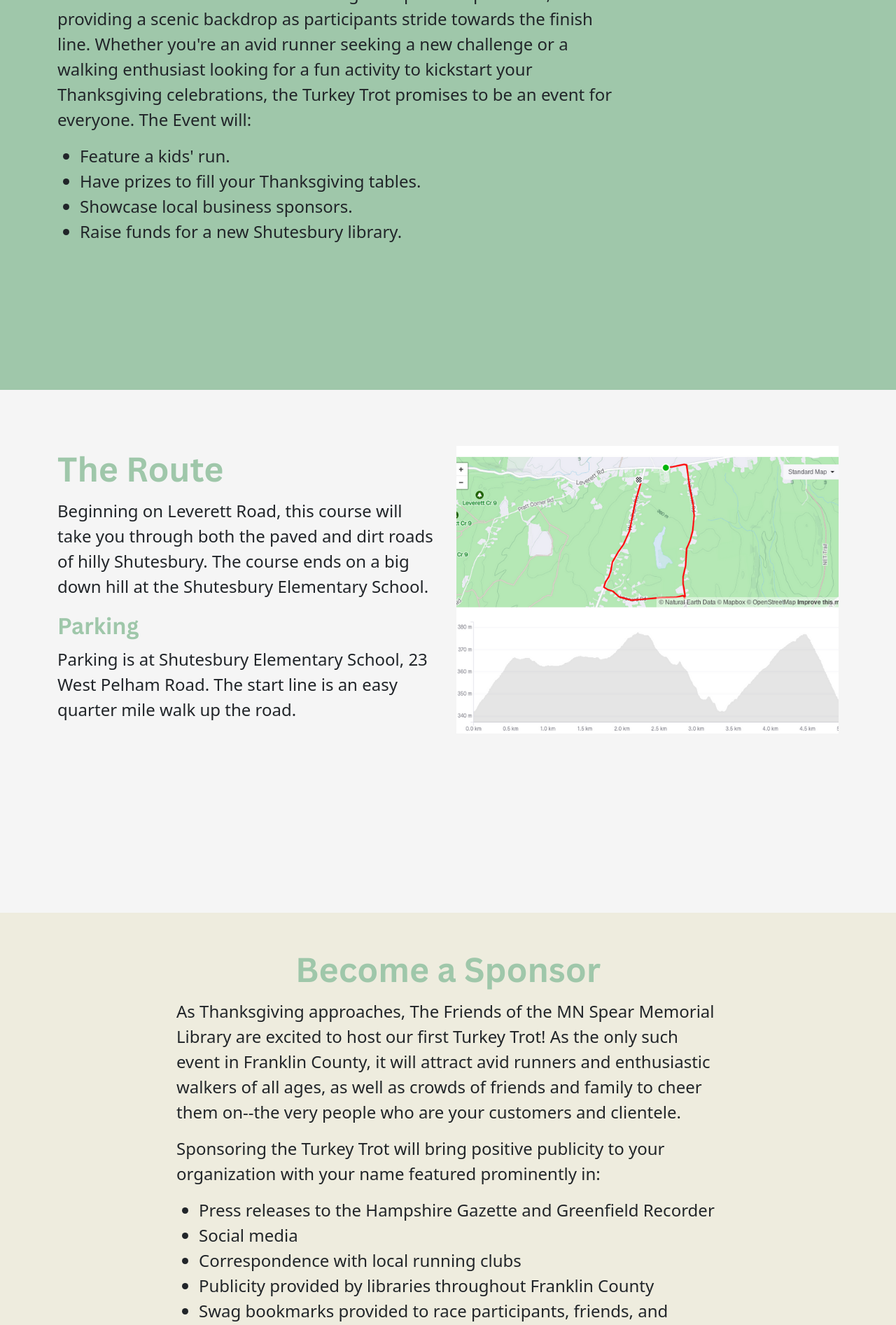
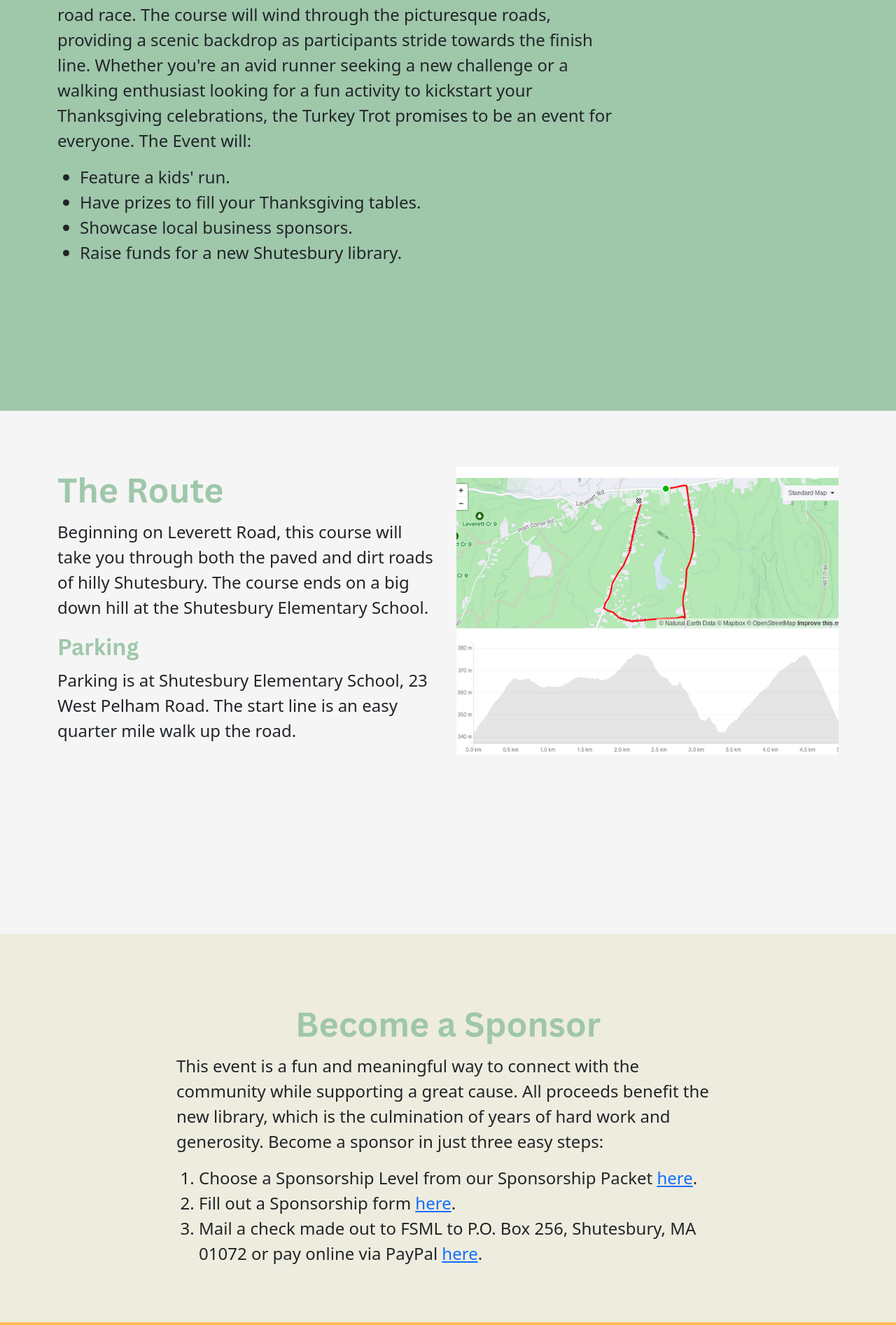
Before and after one commit to andyreagan/roadtown.org, a Django app: page /trot/ in a window 1280 px wide. Shown: the part 1735-3628 px from the top of the page at 70% size. Run offline with Django 4.2, Linux system fonts and the light colour scheme; some web fonts are replaced.

Commit message:
Update 2025 page.

```diff
--- a/turkeytrot/templates/trot2024bootstrap.html
+++ b/turkeytrot/templates/trot2024bootstrap.html
@@ -126,18 +126,18 @@
         <nav class="navbar navbar-expand-md navbar-light fixed-top bg-light" id="navbar">
             <div class="container-fluid">
                 <a class="navbar-brand" href="#" style="font-family: YAFdJnTJPB4-0; font-size: x-large;">Roadtown Turkey
-                    Trot</a>
+                    Trot (2024)</a>
                 <button class="navbar-toggler" type="button" data-bs-toggle="collapse" data-bs-target="#navbarCollapse"
                     aria-controls="navbarCollapse" aria-expanded="false" aria-label="Toggle navigation">
                     <span class="navbar-toggler-icon"></span>
                 </button>
                 <div class="collapse navbar-collapse" id="navbarCollapse">
                     <ul class="navbar-nav me-auto mb-2 mb-md-0">
-                        <li class="nav-item">
-                            <a href="https://friendsshutesburylibrary.networkforgood.com/projects/200295-support-the-new-shutesbury-library"><button type="
-                                button" class="btn btn-primary btn-lg"
-                                style="margin-left: 1rem; margin-bottom: .5rem;">Donate →</button></a>
-                        </li>
+                        <!-- <li class="nav-item"> -->
+                        <!--     <a href="https://friendsshutesburylibrary.networkforgood.com/projects/200295-support-the-new-shutesbury-library"><button type=" -->
+                        <!--         button" class="btn btn-primary btn-lg" -->
+                        <!--         style="margin-left: 1rem; margin-bottom: .5rem;">Donate →</button></a> -->
+                        <!-- </li> -->
                         <!-- <li class="nav-item"> -->
                         <!--     <a href=""></a><button type="button" class="btn btn-primary btn-lg disabled" -->
                         <!--         style="margin-left: 1rem; margin-bottom: .5rem;">Registraion Coming Soon</button></a> -->
@@ -153,7 +153,11 @@
                         <!--     <a href="https://signup.com/go/GysGQAP"><button -->
                         <!--             type="button" class="btn btn-primary btn-lg" -->
                         <!--             style="margin-left: 1rem; margin-bottom: .5rem;">Volunteer →</button></a> -->
-                        <!-- </li> -->
+  <!-- </li> -->
+                        <li class="nav-item">
+                            <a href="/trot/"><button
+                                    type="button" class="btn btn-primary btn-lg"
+                                    style="margin-left: 1rem; margin-bottom: .5rem;">Current Year →</button></a>
                         <li class="nav-item">
                             <a href="https://runsignup.com/Race/Results/151535?fbclid=IwAR3E115Z_1lpkFM0Gxfzj1v3HvPZOdvfi54uQoL5SypxLKHXvM5FCK0uwrs#resultSetId-512466;perpage:100"><button
                                     type="button" class="btn btn-primary btn-lg"
@@ -185,7 +189,7 @@
         <div class="container text-center" style="padding-bottom: 2rem; height: 100%;">
             <h1 class="display-1" style="padding-top:2rem; margin-bottom: 0; font-family: YAFdJnTJPB4-0;">Roadtown
                 Turkey
-                Trot</h1>
+                Trot (2024)</h1>
             <div class="row" style="padding-bottom: 2rem;">
                 <div class="col-3"></div>
                 <div class="col-6">
@@ -199,10 +203,10 @@
             </div>
             <div class="row row-cols-1 row-cols-lg-6" style="padding-bottom: 2rem;" id="sticky">
                 <div class="col-1"></div>
-                <div class="col" style="padding-bottom: 1rem;">
-                    <a href="https://friendsshutesburylibrary.networkforgood.com/projects/200295-support-the-new-shutesbury-library"><button type="
-                        button" class="btn btn-primary btn-lg">Donate →</button></a>
-                </div>
+                <!-- <div class="col" style="padding-bottom: 1rem;"> -->
+                <!--     <a href="https://friendsshutesburylibrary.networkforgood.com/projects/200295-support-the-new-shutesbury-library"><button type=" -->
+                <!--         button" class="btn btn-primary btn-lg">Donate →</button></a> -->
+                <!-- </div> -->
                 <!-- <div class="col" style="padding-bottom: 1rem;"> -->
                 <!--     <a href="https://runsignup.com/Race/MA/Shutesbury/RoadtownTurkeyTrot5k"><button type="button" class="btn btn-primary btn-lg">Register Now →</button></a> -->
                 <!--     <a href=""></a><button type="button" class="btn btn-primary btn-lg disabled">Registration Coming Soon</button></a> -->
@@ -214,7 +218,11 @@
                 <!-- <div class="col"> -->
                 <!--     <a href="https://signup.com/go/GysGQAP"><button type="button" -->
                 <!--             class="btn btn-primary btn-lg">Volunteer →</button></a> -->
-                <!-- </div> -->
+  <!-- </div> -->
+                <div class="col">
+                    <a href="/trot/"><button type="button"
+                            class="btn btn-primary btn-lg">Current Year →</button></a>
+                </div>
                 <div class="col" style="padding-bottom: 1rem;">
                   <a href="https://runsignup.com/Race/Results/151535?fbclid=IwAR3E115Z_1lpkFM0Gxfzj1v3HvPZOdvfi54uQoL5SypxLKHXvM5FCK0uwrs#resultSetId-512466;perpage:100">
                     <button type="button" class="btn btn-primary btn-lg">Results →
--- a/turkeytrot/templates/trot2025bootstrap.html
+++ b/turkeytrot/templates/trot2025bootstrap.html
@@ -134,7 +134,7 @@
                 <div class="collapse navbar-collapse" id="navbarCollapse">
                     <ul class="navbar-nav me-auto mb-2 mb-md-0">
                         <li class="nav-item">
-                            <a href="https://friendsshutesburylibrary.networkforgood.com/projects/200295-support-the-new-shutesbury-library"><button type="
+                            <a href="https://www.paypal.com/donate/?cmd=_s-xclick&hosted_button_id=7DXZDF7XA5UQN&ssrt=1749578781197"><button type="
                                 button" class="btn btn-primary btn-lg"
                                 style="margin-left: 1rem; margin-bottom: .5rem;">Donate →</button></a>
                         </li>
@@ -144,11 +144,11 @@
                             <!-- <a href="https://runsignup.com/Race/MA/Shutesbury/RoadtownTurkeyTrot5k"><button type="button" class="btn btn-primary btn-lg" -->
                             <!--     style="margin-left: 1rem; margin-bottom: .5rem;">Register Now →</button></a> -->
                         </li>
-                        <!-- <li class="nav-item"> -->
-                        <!--     <a href="/static/turkeytrot/i_want_to_sponsor_the_shutesbury_library_2024.pdf"><button -->
-                        <!--             type="button" class="btn btn-primary btn-lg" -->
-                        <!--             style="margin-left: 1rem; margin-bottom: .5rem;">Become a Sponsor →</button></a> -->
-                        <!-- </li> -->
+                        <li class="nav-item">
+                            <a href="#page-5"><button
+                                    type="button" class="btn btn-primary btn-lg"
+                                    style="margin-left: 1rem; margin-bottom: .5rem;">Become a Sponsor →</button></a>
+                        </li>
                         <!-- <li class="nav-item"> -->
                         <!--     <a href="https://signup.com/go/GysGQAP"><button -->
                         <!--             type="button" class="btn btn-primary btn-lg" -->
@@ -199,17 +199,17 @@
             <div class="row row-cols-1 row-cols-lg-6" style="padding-bottom: 2rem;" id="sticky">
                 <div class="col-1"></div>
                 <div class="col" style="padding-bottom: 1rem;">
-                    <a href="https://friendsshutesburylibrary.networkforgood.com/projects/200295-support-the-new-shutesbury-library"><button type="
+                    <a href="https://www.paypal.com/donate/?cmd=_s-xclick&hosted_button_id=7DXZDF7XA5UQN&ssrt=1749578781197"><button type="
                         button" class="btn btn-primary btn-lg">Donate →</button></a>
                 </div>
                 <div class="col" style="padding-bottom: 1rem;">
                     <!-- <a href="https://runsignup.com/Race/MA/Shutesbury/RoadtownTurkeyTrot5k"><button type="button" class="btn btn-primary btn-lg">Register Now →</button></a> -->
                     <a href=""></a><button type="button" class="btn btn-primary btn-lg disabled">Registration Coming Soon</button></a>
                 </div>
-                <!-- <div class="col" style="padding-bottom: 1rem;"> -->
-                <!--     <a href="/static/turkeytrot/i_want_to_sponsor_the_shutesbury_library_2024.pdf"><button type="button" -->
-                <!--             class="btn btn-primary btn-lg">Be a Sponsor →</button></a> -->
-                <!-- </div> -->
+                <div class="col" style="padding-bottom: 1rem;">
+                    <a href="#page-5"><button type="button"
+                            class="btn btn-primary btn-lg">Be a Sponsor →</button></a>
+                </div>
                 <!-- <div class="col"> -->
                 <!--     <a href="https://signup.com/go/GysGQAP"><button type="button" -->
                 <!--             class="btn btn-primary btn-lg">Volunteer →</button></a> -->
@@ -312,36 +312,16 @@
         </div>
     </section>
     <section id="page-5" style="background-color:#eeecde;">
-        <div class="container" style="padding-bottom: 4em; padding-top: 3rem; height: 100%; max-width: 800px;">
+        <div class="container" style="padding-bottom: 4em; padding-top: 6rem; height: 100%; max-width: 800px;">
             <div>
                 <h1 style="color:#9fc7aa;font-family:YAFdJjTk5UU-0;line-height:1.39285652em;font-weight:700;font-size:3rem;"
                     class="text-center">Become a Sponsor</h1>
-                <p>As Thanksgiving approaches, The Friends of the MN Spear Memorial Library are excited to host our
-                    first
-                    Turkey Trot! As the only such event in Franklin County, it will attract avid runners
-                    and
-                    enthusiastic walkers of all ages, as well as crowds of friends and family to cheer them on--the very
-                    people who are your customers and clientele.</p>
-                <p>Sponsoring the Turkey Trot will bring positive publicity to your organization with your name featured
-                    prominently in:</p>
-                <ul>
-                    <li>Press releases to the Hampshire Gazette and Greenfield Recorder</li>
-                    <li>Social media</li>
-                    <li>Correspondence with local running clubs</li>
-                    <li>Publicity provided by libraries throughout Franklin County</li>
-                    <li>Swag bookmarks provided to race participants, friends, and family</li>
-                </ul>
-                <p>This exciting, first-ever event will showcase you, our sponsors, to our engaged community. We hope
-                    you
-                    join us!</p>
-                <div class="text-center">
-                    <p><img src="/static/turkeytrot/images/friends.png" alt="" style="max-width: 300px;"></p>
-                    <a href="/static/turkeytrot/i_want_to_sponsor_the_shutesbury_library_2024.pdf">
-                      <button type="button" class="btn btn-primary btn-lg">
-                        Become a Sponsor →
-                      </button>
-                    </a>
-                </div>
+                <p>This event is a fun and meaningful way to connect with the community while supporting a great cause. All proceeds benefit the new library, which is the culmination of years of hard work and generosity. Become a sponsor in just three easy steps:</p>
+                <ol>
+                    <li>Choose a Sponsorship Level from our Sponsorship Packet <a href="/static/turkeytrot/i_want_to_sponsor_the_shutesbury_library_2025.pdf">here</a>.</li>
+                    <li>Fill out a Sponsorship form <a href="https://docs.google.com/forms/d/e/1FAIpQLSfzCxvOBRzuc2C5ao8zRUYjAgoH2BmNoWHh1DKNNRrshALqVw/viewform?usp=dialog">here</a>.</li>
+                    <li>Mail a check made out to FSML to P.O. Box 256, Shutesbury, MA 01072 or pay online via PayPal <a href="https://www.paypal.com/donate/?cmd=_s-xclick&hosted_button_id=7DXZDF7XA5UQN&ssrt=1749578781197">here</a>.</li>
+                </ol>
             </div>
         </div>
         </div>
--- a/turkeytrot/views.py
+++ b/turkeytrot/views.py
@@ -2,7 +2,7 @@
 
 
 def trot_main_page(request):
-    return TemplateResponse(request, "trot2024bootstrap.html", {})
+    return TemplateResponse(request, "trot2025bootstrap.html", {})
 
 
 def trot_past_years(request, year):
```
Also changed, not shown: 2 other files.
